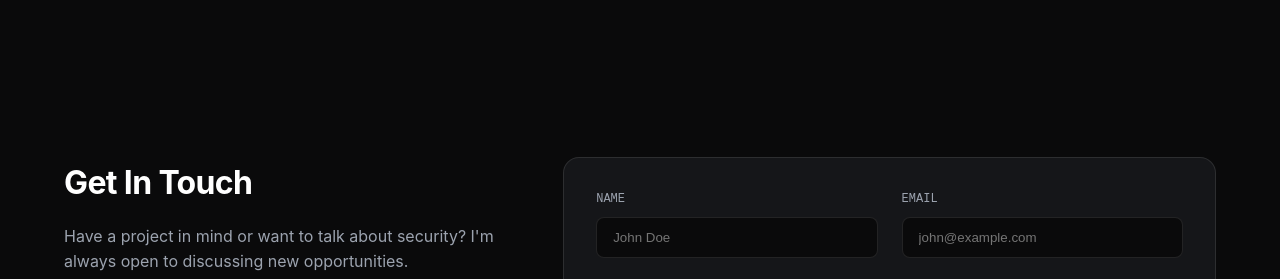
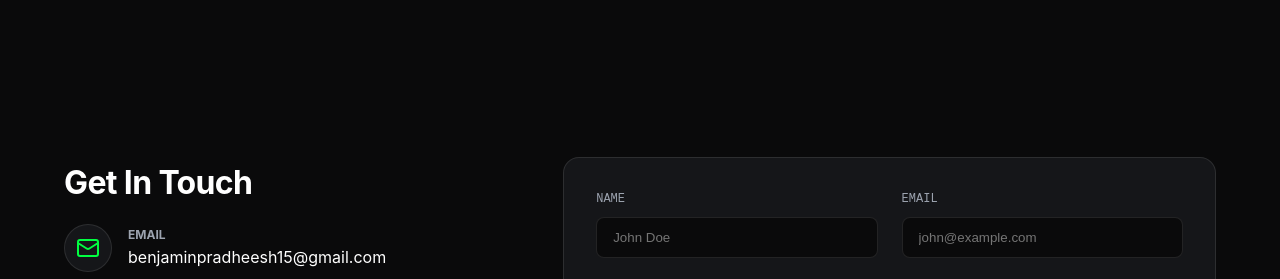
Before and after one commit to pradheesh08-s/pradheesh-portfolio, a website built with Vite: page index.html in a window 1280 px wide. Shown: the part 3498-3777 px from the top of the page. Built offline with nearby package versions, Linux system fonts and the light colour scheme.

Commit message:
Remove placeholder text in contact section of index.html

```diff
--- a/index.html
+++ b/index.html
@@ -211,7 +211,7 @@
         <div class="contact-grid">
           <div>
             <h2 class="section-title">Get In Touch</h2>
-            <p style="margin-bottom: 2rem;">Have a project in mind or want to talk about security? I'm always open to discussing new opportunities.</p>
+
             <div class="contact-info-list">
               <a href="mail:benjaminpradheesh15@gmail.com" class="contact-item">
                 <div class="contact-icon"><i data-lucide="mail"></i></div>
```
